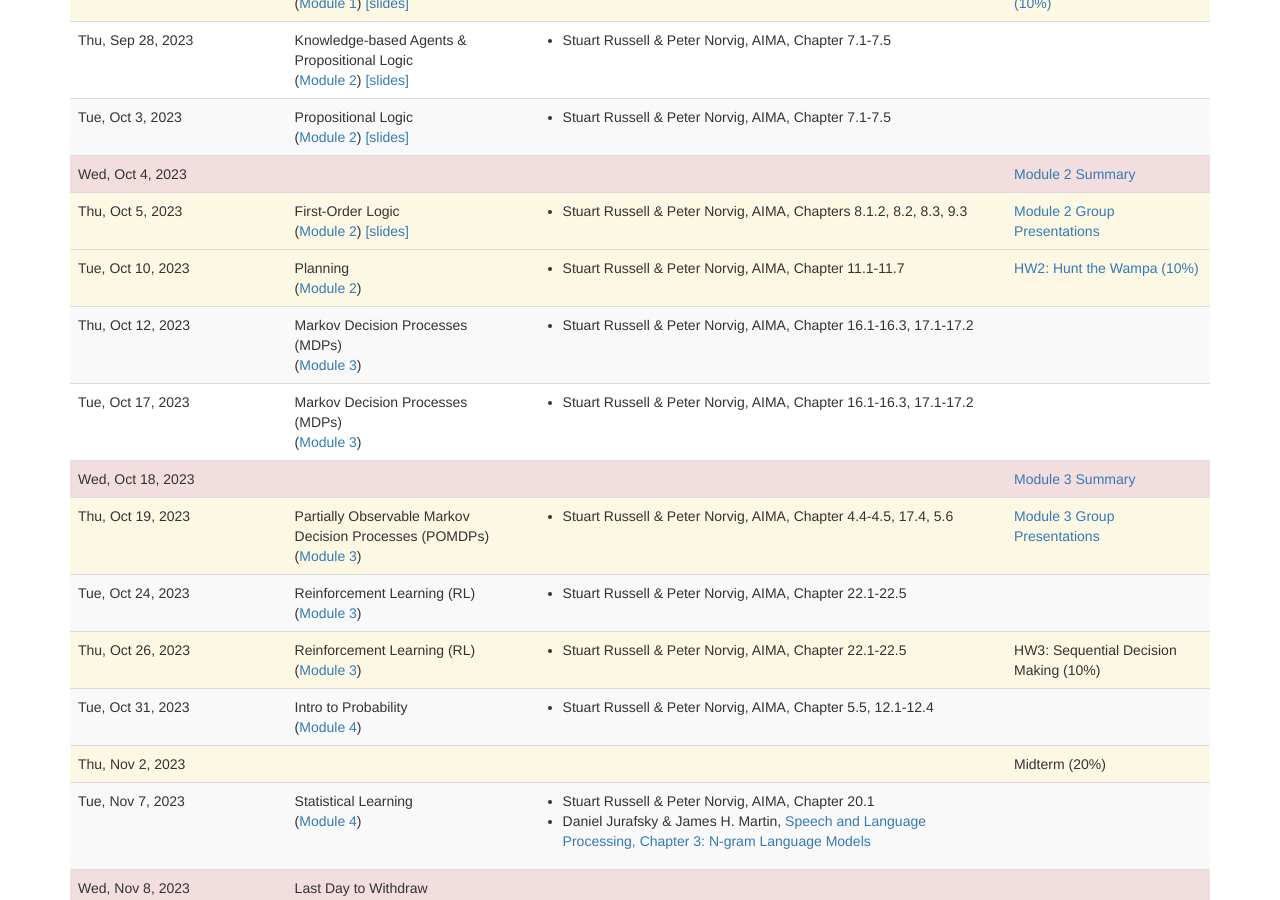
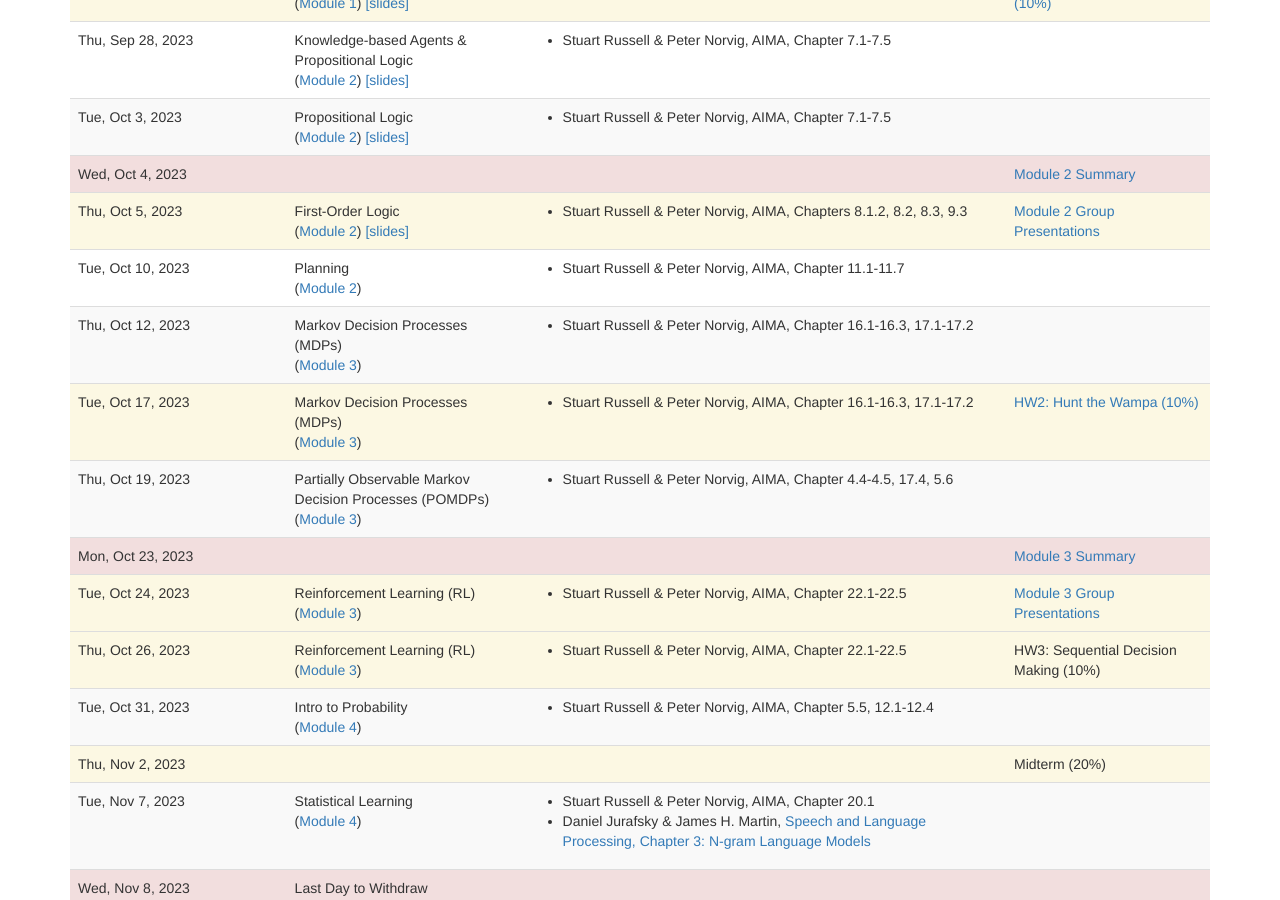
Before and after one commit to lara-martin/Principles-of-AI, a Jekyll site: the page built from lectures.md, in a window 1280 px wide and 900 px high, scrolled down 746 px. Built offline with Jekyll 4.4.1, drawn with Linux system fonts in a browser that asks for light colours; nearby versions of some CDN libraries; a script that is not in the unit is left out.

Commit message:
moving due dates

```diff
--- a/_data/lectures.yaml
+++ b/_data/lectures.yaml
@@ -107,35 +107,37 @@
 -
   date: 2023-10-10
   title: Planning
-  type: deadline
-  homework_due:
-    -
-      title: "HW2: Hunt the Wampa (10%)"
-      url:  logic/logical-agent.html
 -
   date: 2023-10-12
   title: Markov Decision Processes (MDPs)
 -
   date: 2023-10-17
   title: Markov Decision Processes (MDPs)
+  type: deadline
+  homework_due:
+    -
+      title: "HW2: Hunt the Wampa (10%)"
+      url:  logic/logical-agent.html
+
 -
-  date: 2023-10-18
+  date: 2023-10-19
+  title: Partially Observable Markov Decision Processes (POMDPs)
+
+-
+  date: 2023-10-23
   type: no_lecture
   homework_due:
     -
       title: "Module 3 Summary"
       url: presentations.html
 -
-  date: 2023-10-19
-  title: Partially Observable Markov Decision Processes (POMDPs)
+  date: 2023-10-24
+  title: Reinforcement Learning (RL)
   type: deadline
   homework_due:
     -
       title: "Module 3 Group Presentations"
       url: presentations.html
--
-  date: 2023-10-24
-  title: Reinforcement Learning (RL)
 -
   date: 2023-10-26
   title: Reinforcement Learning (RL)
```
